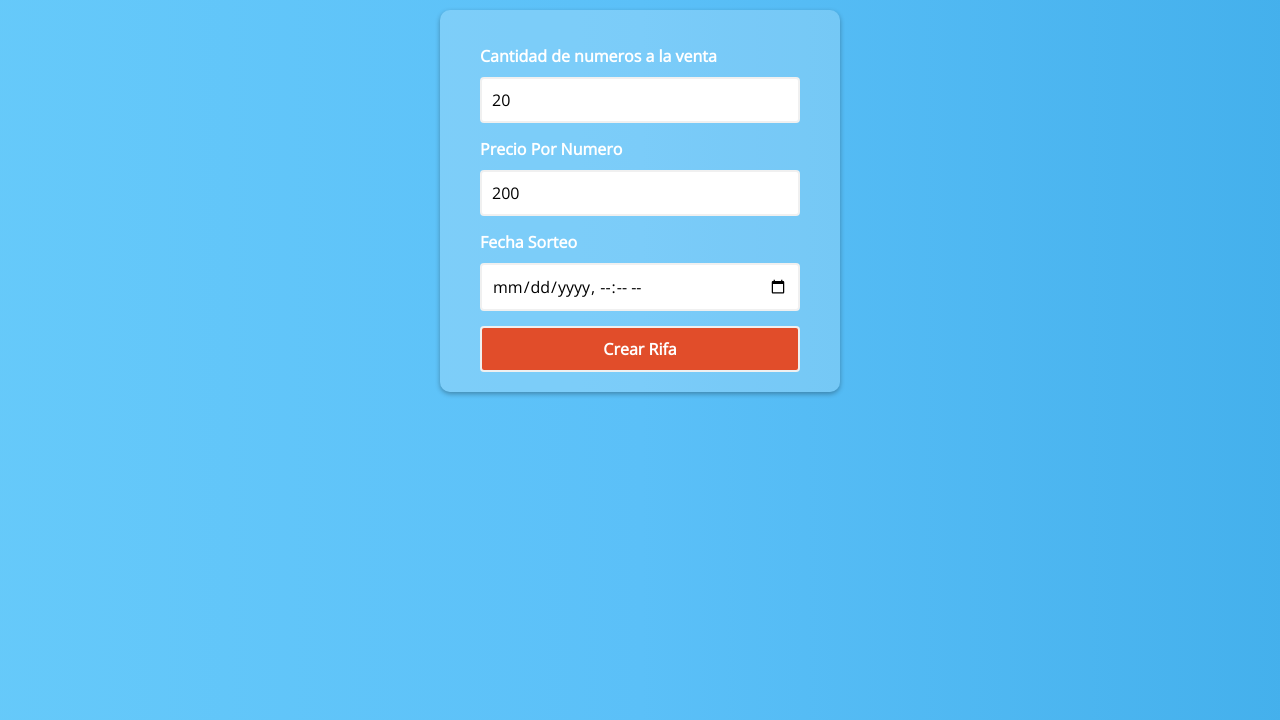
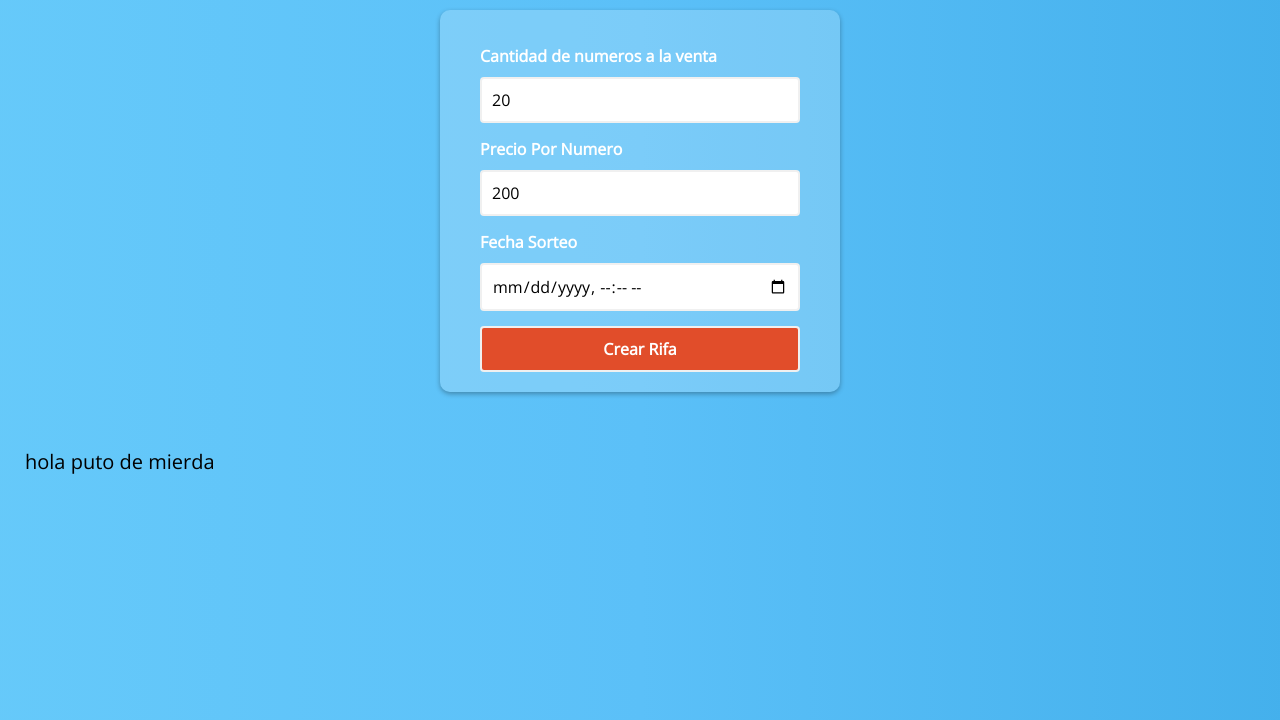
Before and after one commit to gabivega/proyecto-rifa, a plain HTML site: page Index.html in a window 1280 px wide. Shown: the part 80-800 px from the top of the page. Drawn offline with nearby package versions, Linux system fonts and the light colour scheme.

Commit message:
segunda modificacion

```diff
--- a/Index.html
+++ b/Index.html
@@ -121,6 +121,7 @@
 
       <!-- LISTA TICKETS COMPRADOS-->
          <div class="lista-tickets">
+            <p>hola puto de mierda</p>
          </div>
 
        <!-- JAVASCRIPT-->
```
